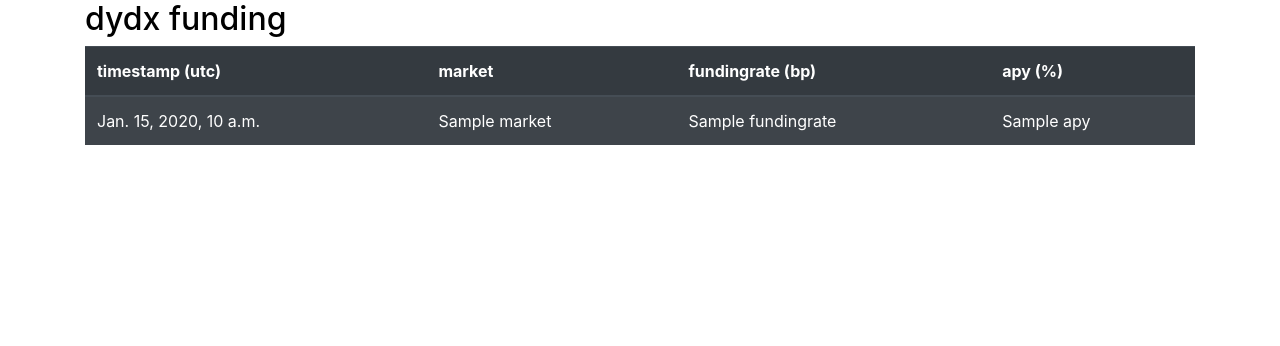
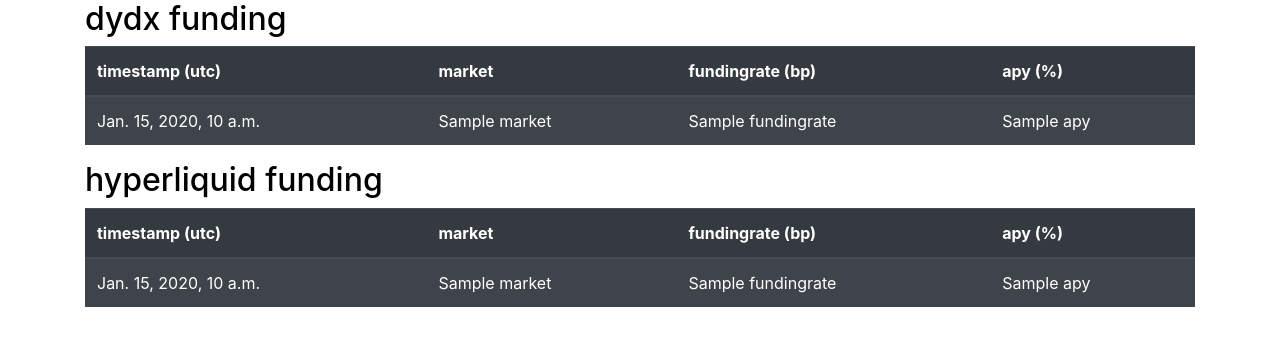
Before and after one commit to mnkil/bomy-web, a Django app: template templates/table.html in a window 1280 px wide. Shown: the top 346 px of the page. Run offline with Django 4.2, Linux system fonts and the light colour scheme; the template is opened without the code that fills it: most values are stand-ins (such as "Sample title", 1, 10 or a date in 2020); some libraries are stand-ins or nearby versions.

Commit message:
hl-funding

```diff
--- a/templates/table.html
+++ b/templates/table.html
@@ -39,5 +39,35 @@
 	</tbody>
 	</table>
 </div>
+
+<div class="container">
+	<h2 style="color: black; background-color: white;">hyperliquid funding</h2></u>
+	<h2 class="text-center">
+	<u></u></h2>
+	<table class="table table-dark table-striped">
+	<thead>
+	<tr>
+	<th>timestamp (utc)</th>
+	<th>market</th>
+	<th>fundingrate (bp)</th>
+	<th>apy (%)</th>
+	</tr>
+	</thead>
+ 	<tbody>
+		<!-- jinja2 Technique -->
+		{% if e %}
+		{% for i in e %}
+		<tr>
+			<td>{{i.timestamp}}</td>
+			<td>{{i.market}}</td>
+			<td>{{i.fundingrate}}</td>
+			<td>{{i.apy}}</td>
+		</tr>
+		{% endfor %}
+		{% endif %}
+	</tbody>
+	</table>
+</div>
+
 </body>
 </html>
```
